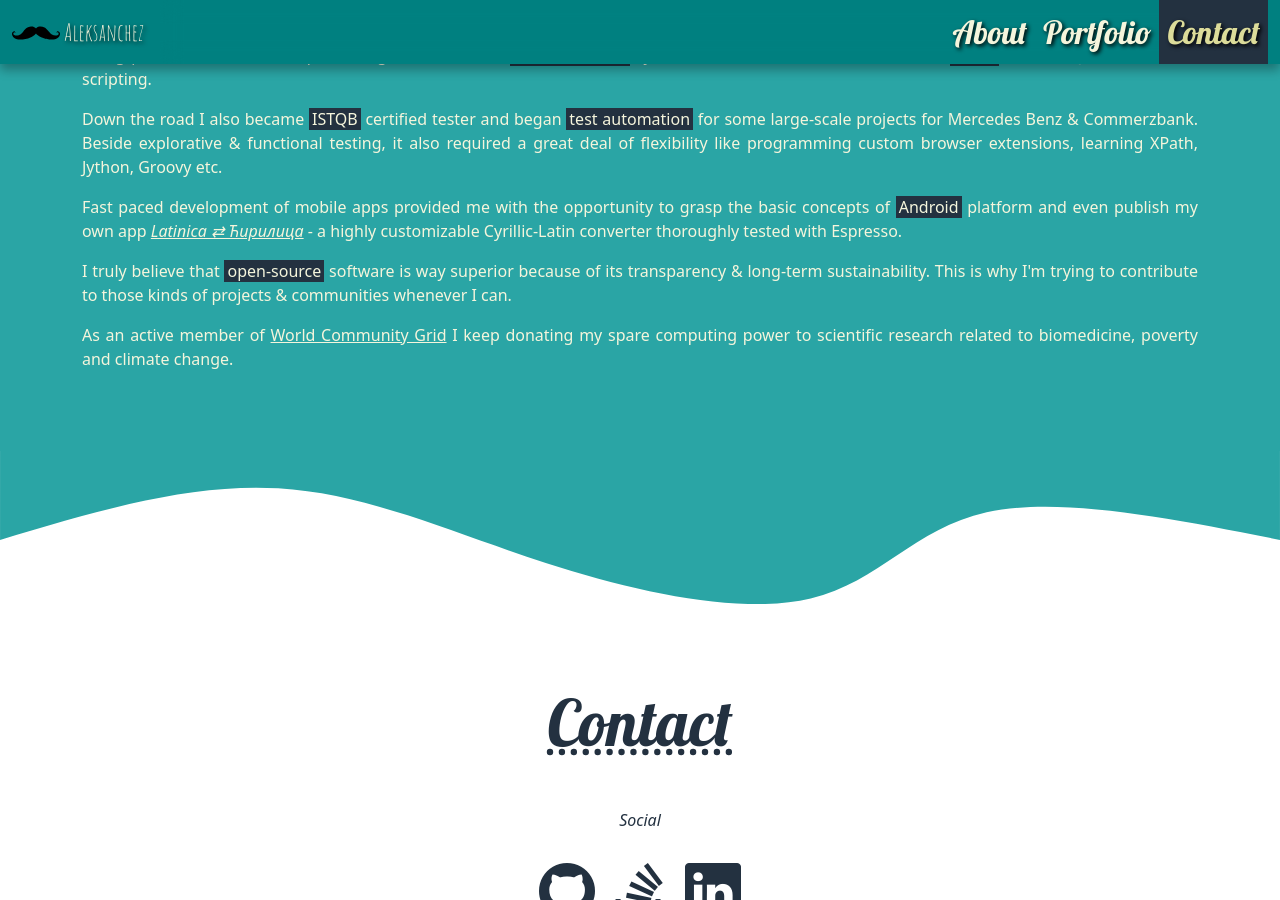
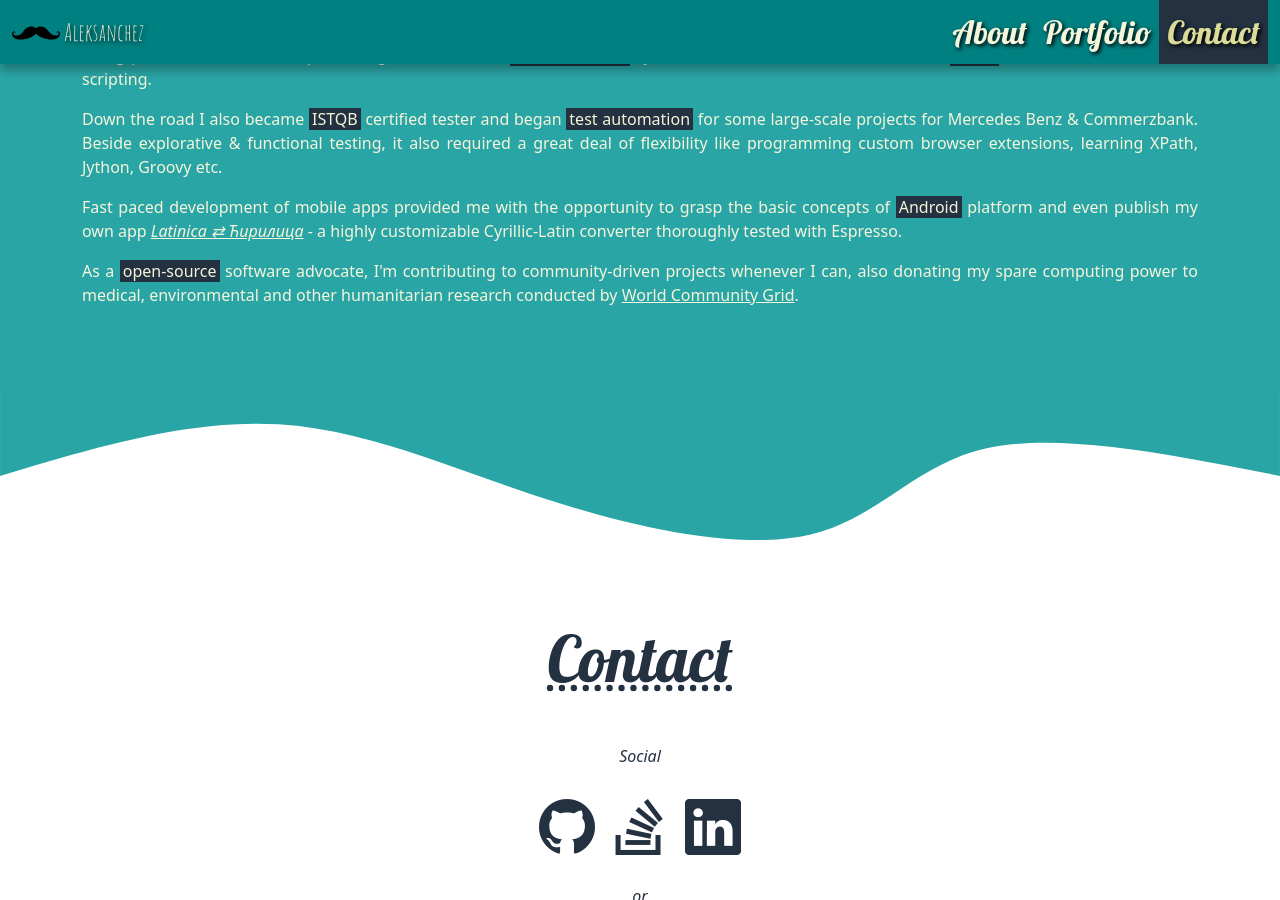
Before and after one commit to aleksbelic/aleksbelic.github.io, a Jekyll site: the page built from index.md, in a window 1280 px wide and 900 px high, scrolled down 2084 px. Built offline with Jekyll 4.4.1, drawn with Linux system fonts in a browser that asks for light colours.

Commit message:
Updates OSS part in portfolio.

```diff
--- a/_includes/portfolio.html
+++ b/_includes/portfolio.html
@@ -25,12 +25,10 @@
             href="https://play.google.com/store/apps/details?id=com.codemajesty.latcyr"><i>Latinica ⇄ Ћирилица</i></a>
           &dash; a highly customizable Cyrillic-Latin converter
           thoroughly tested with Espresso.</p>
-        <p>I truly believe that <span class="highlight-dark">open-source</span> software is way superior because of its
-          transparency & long-term sustainability. This is why I'm trying to contribute to those kinds of projects &
-          communities whenever I can.</p>
-        <p>As an active member of <a href="https://www.worldcommunitygrid.org/" target="_blank">World Community Grid</a>
-          I keep donating my spare computing power to scientific research related to biomedicine, poverty and climate
-          change.</p>
+        <p>As a <span class="highlight-dark">open-source</span> software advocate, I'm contributing to community-driven
+          projects whenever I can, also donating my spare computing power to medical, environmental and other
+          humanitarian research conducted by <a href="https://www.worldcommunitygrid.org/" target="_blank">World
+            Community Grid</a>.</p>
       </div>
 
     </div>
```
